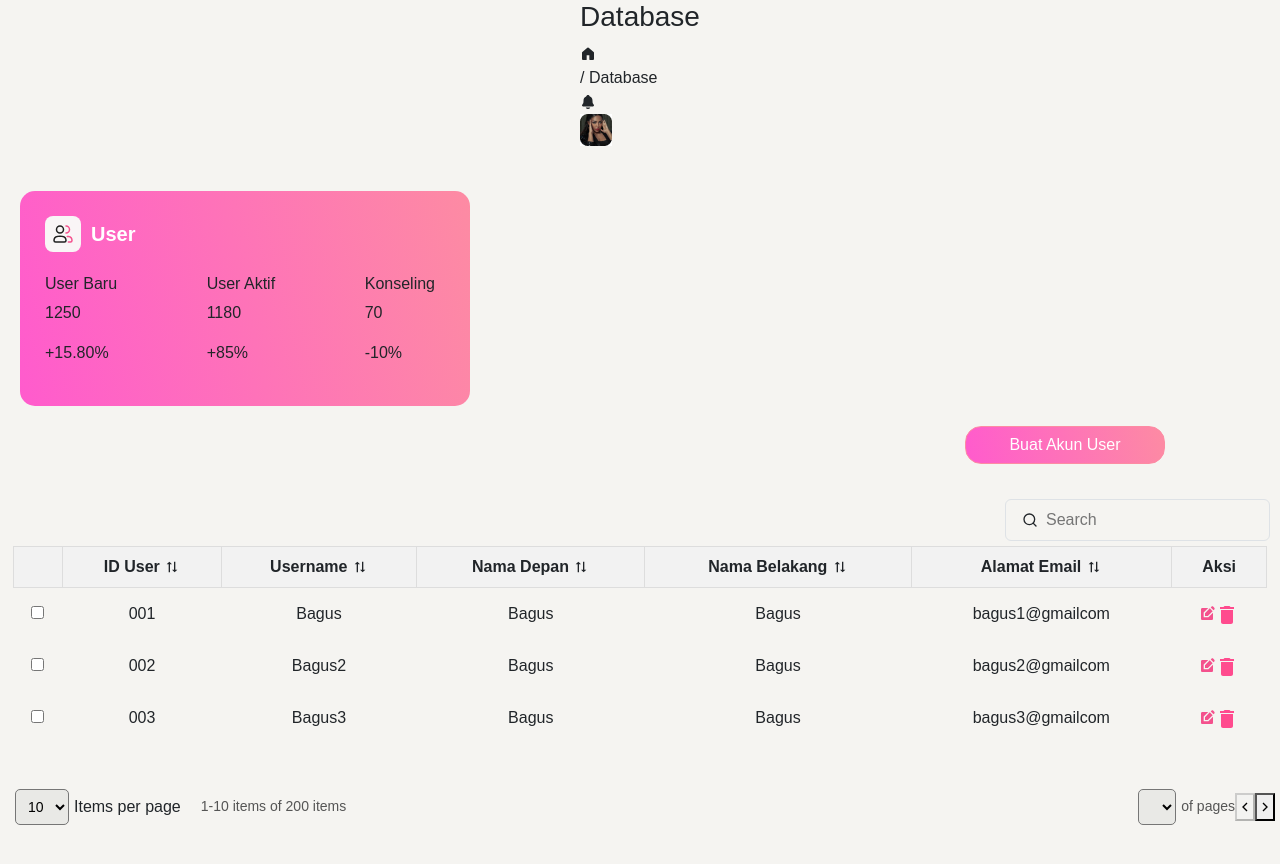
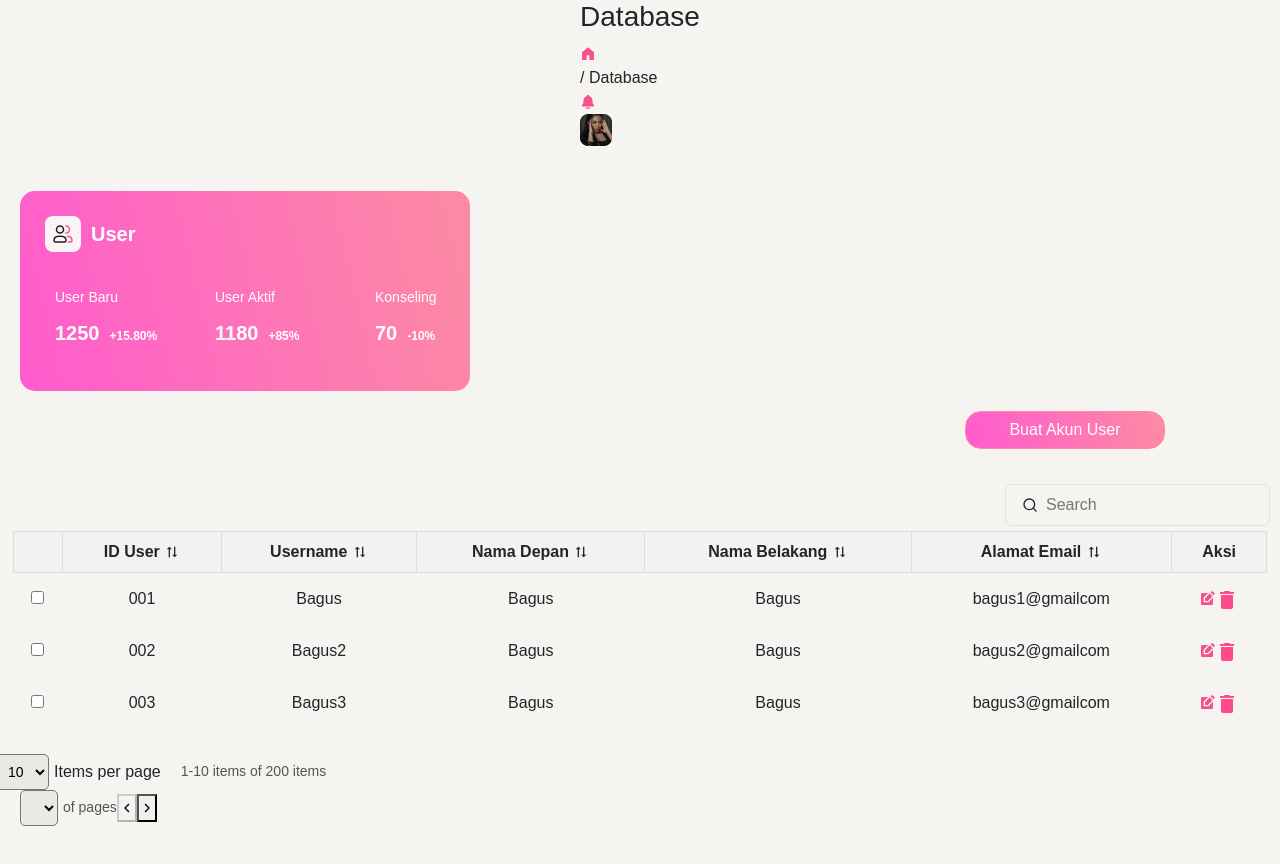
Before and after one commit to Capstone-Tim-14/woman-center-fe, a React (Vite) app in the folder women-center/: page /databaseuser in a window 1280 px wide. Shown: the top 864 px of the page. Built offline with nearby package versions, Linux system fonts and the light colour scheme.

Commit message:
Update untuk summary, table, user text, header

```diff
--- a/women-center/src/revisi/components/Atom/SearchBar.jsx
+++ b/women-center/src/revisi/components/Atom/SearchBar.jsx
@@ -36,9 +36,7 @@ const SearchBar = () => {
     console.log(`Searching for: ${searchText}`);
     // Simulate API call by filtering dummy data
     const dummyData = [
-      { id: 1, name: 'John Doe' },
-      { id: 2, name: 'Jane Doe' },
-      { id: 3, name: 'Alice Smith' },
+
       // Add more dummy data as needed
     ];
 
@@ -51,10 +49,10 @@ const SearchBar = () => {
   };
 
   return (
-    <div className="search-bar">
+    <div className="search-bar-database-user">
       <Searching value={searchText} onChange={(e) => setSearchText(e.target.value)} onSearch={handleSearch} />
 
-      <div className="filter-date-icon" onClick={togglePopup}>
+      <div className="filter-date-icon-database-user" onClick={togglePopup}>
         {/* Replace the image with LuCalendarDays icon */}
         <LuCalendarDays size={25} />
       </div>
--- a/women-center/src/revisi/components/Atom/UserTextDatabaseUser.jsx
+++ b/women-center/src/revisi/components/Atom/UserTextDatabaseUser.jsx
@@ -1,6 +1,6 @@
 import React from 'react';
 
-const UserText = () => {
+const UserTextDatabaseUser = () => {
   return (
     <div className="user-text-database-user" style={{ marginLeft: '-40px'}}>
       User
@@ -8,4 +8,4 @@ const UserText = () => {
   );
 };
 
-export default UserText;
+export default UserTextDatabaseUser;
--- a/women-center/src/revisi/components/Organism/HeaderDatabase.jsx
+++ b/women-center/src/revisi/components/Organism/HeaderDatabase.jsx
@@ -5,26 +5,26 @@ import Profile from '../../assets/icon/profile 1.jpg'
 
 const HeaderDatabase = () => {
   return (
-    <div className="header">
-      <div className="header-content">
+    <div className="header-database-user">
+      <div className="header-content-database-user">
         <h3>Database</h3>
-        <div className="subtitle">
-          <div className="icon-home">
-            <GoHomeFill className="icon-home-img" />
+        <div className="subtitle-database-user">
+          <div className="icon-home-database-user">
+            <GoHomeFill className="icon-home-img-database-user" />
           </div>
-          <div className="subtitle-text">/ Database</div>
+          <div className="subtitle-text-database-user">/ Database</div>
         </div>
       </div>
-      <div className="header-icons">
+      <div className="header-icons-database-user">
         {/* Notification Icon */}
-        <div className="div-icon">
-          <div className="div-icon-inner">
-            <IoNotifications className="div-icon-bar" />
+        <div className="div-icon-database-user">
+          <div className="div-icon-inner-database-user">
+            <IoNotifications className="div-icon-bar-database-user" />
           </div>
         </div>
 
         {/* Profile Image */}
-        <img className="div-image" src={Profile} alt="Profile Image" />
+        <img className="div-image-database-user" src={Profile} alt="Profile Image" />
       </div>
     </div>
   );
--- a/women-center/src/revisi/components/Organism/SummaryDatabaseUser.jsx
+++ b/women-center/src/revisi/components/Organism/SummaryDatabaseUser.jsx
@@ -4,40 +4,36 @@ import image from '../../assets/icon/icon_user.svg'
 
 const SummaryDatabaseUser = () => {
   return (
-    <div className="sub-containers">
-        <div className="interaksi-kontributor">
-    {/* Top Section of Left Container */}
-    <div className="div-header">
-      <div className="div-header-content">
-        <div className="div-header-left">
-          {/* Colored Icon with a small box */}
-          <div className="icon-box">
+    <div className="sub-containers-user">
+    <div className="interaksi-kontributor-database-user">
+    <div className="div-header-database-user">
+      <div className="div-header-content-database-user">
+        <div className="div-header-left-database-user">
+          <div className="icon-box-database-user">
             <img src={image} alt="User Icon" />
           </div>
         </div>
-        <div className="div-header-title">
-          {/* Tulisan "Interaksi Kontributor" dan Option */}
-          <div className="div-title-DashboardSummary">User</div>
+        <div className="div-header-title-database-user">
+          <div className="div-title-DashboardSummary-database-user">User</div>
         </div>
       </div>
     </div>
 
     {/* Bottom Section of Left Container */}
-    <div className="div-footer">
-      <div className="div-footer-content">
-        {/* Artikel Diposting */}
-        <div className="percentage-type">
+    <div className="div-footer-database-user">
+      <div className="div-footer-content-database-user">
+        <div className="percentage-type-database-user">
             <label>User Baru</label>
             <p>1250</p>
             <p id='format'>+15.80%</p>
         </div>
-        <div className="percentage-type">
+        <div className="percentage-type-database-user">
             <label>User Aktif</label>
             <p>1180</p>
             <p id='format'>+85%</p>
         </div>
         {/* Kontributor Aktif */}
-        <div className="percentage-type">
+        <div className="percentage-type-database-user">
             <label>Konseling</label>
             <p>70</p>
             <p id='format'>-10%</p>
--- a/women-center/src/revisi/components/Organism/TabelUser.jsx
+++ b/women-center/src/revisi/components/Organism/TabelUser.jsx
@@ -6,7 +6,7 @@ import { BsBookmark } from "react-icons/bs";
 import { BiSortAlt2 } from "react-icons/bi";
 import { FaRegComment } from "react-icons/fa";
 import { Button } from 'react-bootstrap';
-import '../../styles/TabelDatabase.css';
+import '../../styles/TabelDatabaseUser.css';
 import ModalDataUser from '../Molekul/Modal/modalDataUser';
 const TabelUser = () => {
   const navigate = useNavigate();
@@ -76,8 +76,8 @@ const TabelUser = () => {
   };
 
   return (
-    <div className="table-container-database">
-      <table className="data-table-database">
+    <div className="table-container-database-user">
+      <table className="data-table-database-user">
         <thead>
           <tr>
             <th></th>
--- a/women-center/src/revisi/styles/Database.css
+++ b/women-center/src/revisi/styles/DatabaseUser.css
@@ -7,7 +7,7 @@ body {
   }
 
   /* Main layout database Styles */
-  .main-layout-database {
+  .main-layout-database-user {
     width: 100%;
     margin: 0 auto;
     display: flex;
@@ -25,10 +25,18 @@ body {
     padding-right: 10px;
 }
 
-.icon-image {
+.icon-image-database-user {
     width: 20px;
     height: 20px;
   }
+
+.icon-home-img-database-user {
+    color:#F4518D
+}
+
+.div-icon-bar-database-user{
+    color:#F4518D
+}
 
 .custom-button {
     background: rgba(244, 81, 141, 0.20) !important;
@@ -39,7 +47,7 @@ body {
 }
 
  /* CSS untuk Tata Letak Sub Containers */
- .sub-containers {
+ .sub-containers-user {
     width: 100%;
     margin: 20px auto 5px; /* Adjusted margin */
     display: flex;
@@ -50,9 +58,10 @@ body {
   }
 
   /* CSS untuk Tata Letak Left Container */
-  .interaksi-kontributor {
+  .interaksi-kontributor-database-user {
     width: calc(50% - 10px); /* 50% lebar dan dikurangi margin */
     max-width: 450px;
+    height: 200px;
     display: flex;
     flex-direction: column;
     background-color: #fff;
@@ -64,60 +73,60 @@ body {
     background: var(--gradient-button-grad, linear-gradient(257deg, #FD8BA3 0%, #FF5BCD 100%));
   }
 
-  .div-header {
+  .div-header-database-user {
     display: flex;
     align-items: center;
     margin-bottom: 20px;
   }
 
-  .div-header-content {
+  .div-header-content-database-user {
     display: flex;
     align-items: center;
   }
 
-  .div-header-left {
+  .div-header-left-database-user {
     margin-right: 10px;
   }
 
-  .icon-image {
+  .icon-image-database-user {
     width: 32px;
     height: 32px;
   }
 
-  .div-title-DashboardSummary {
+  .div-title-DashboardSummary-database-user {
     color: #fff;
     font-size: 20px;
     font-weight: 600;
     word-wrap: break-word;
   }
 
-  .div-footer {
+  .div-footer-database-user {
     display: flex;
     flex-direction: column;
   }
 
-  .div-footer-content {
+  .div-footer-content-database-user {
     display: flex;
     justify-content: space-between;
   }
 
-  .div-footer-item {
+  .div-footer-item-database-user {
     text-align: center;
   }
 
-  .div-footer-title-left {
+  .div-footer-title-left-database-user {
     color: #fff;
     font-size: 14px;
     font-weight: 400;
   }
 
-  .div-footer-data-left {
+  .div-footer-data-left-database-user {
     color: #fff;
     font-size: 18px;
     font-weight: 500;
   }
 
-  .div-footer-percentage-left {
+  .div-footer-percentage-left-database-user {
     color: #fff;
     font-size: 14px;
     font-weight: 500;
@@ -131,6 +140,48 @@ body {
     margin-right: auto;
     font-family: sans-serif;
   }
+
+  /* Percentage Container Styles */
+.percentage-container-database-user {
+  display: flex;
+  gap: 20px; /* Ruang antara elemen di dalam percentage-container */
+}
+
+/* Percentage Type Styles */
+.percentage-type-database-user {
+  flex: 1;
+  text-align: left;
+  padding: 10px;
+  background-color: transparent;
+  margin-top: 5px;
+}
+
+/* Additional Styles for Labels */
+.percentage-type-database-user label {
+  display: flex;
+  margin-bottom: 10px;
+  margin-left: 0px;
+  color: #fff;
+  width: 130px; /* Lebarkan label */
+  font-size: 14px;
+}
+
+/* Styles for Paragraphs */
+.percentage-type-database-user p {
+  font-size: 20px;
+  font-weight: bold;
+  color: #fff;
+  margin: 0; /* Menghilangkan margin default */
+  display: inline; /* Menjadikan paragraf tampil secara inline (horizontal) */
+}
+
+/* Second Paragraph Styles */
+.percentage-type-database-user #format {
+  font-size: 12px;
+  margin-left: 10px; /* Atur jarak dari paragraf pertama */
+  color: #fff;
+  display: inline; /* Menjadikan paragraf tampil secara inline (horizontal) */
+}
 
 
 .table-header th {
@@ -157,7 +208,7 @@ body {
     color: #8B8D97 !important;
 }
 
-.page-selector-footer {
+.page-selector-footer-user {
     display: flex;
     justify-content: space-between;
     align-items: center;
--- a/women-center/src/revisi/styles/SearchBar.css
+++ b/women-center/src/revisi/styles/SearchBar.css
@@ -1,19 +1,19 @@
 /* Add the following styles to your existing CSS file or create a new one */
 
-.search-bar {
+.search-bar-database-user {
     display: flex;
     align-items: center;
     margin-left: 1030px;
     margin-bottom: -10px;
   }
 
-  .filter-date-icon {
+  .filter-date-icon-database-user {
     cursor: pointer;
     margin-left: 10px;
   }
 
   /* Styling for the PopUpModal (modify as needed) */
-  .popup-modal {
+  .popup-modal-database-user {
     position: fixed;
     top: 50%;
     left: 50%;
--- a/women-center/src/revisi/styles/TabelDatabase.css
+++ b/women-center/src/revisi/styles/TabelDatabaseUser.css
@@ -1,29 +1,29 @@
 /* TableSection.css */
 
-.table-container-database {
+.table-container-database-user {
     width: 98%;
     overflow-x: auto;
     margin-bottom: 5px;
     margin-top: 5px;
 }
 
-.data-table-database {
+.data-table-database-user {
     width: 100%;
     border-collapse: collapse;
     margin-top: 10px;
 }
 
-.data-table-database th, .data-table-database td {
+.data-table-database-user th, .data-table-database-user td {
     border: 1px solid #ddd;
     padding: 8px;
     text-align: center;
 }
 
-.data-table-database td {
+.data-table-database-user td {
     border: none; /* Remove border lines from td */
 }
 
-.data-table-database th {
+.data-table-database-user th {
     background-color: #f2f2f2;
 }
 
```
Also changed, not shown: women-center/src/revisi/pages/DatabaseUSer.jsx (+4 -4 lines).
